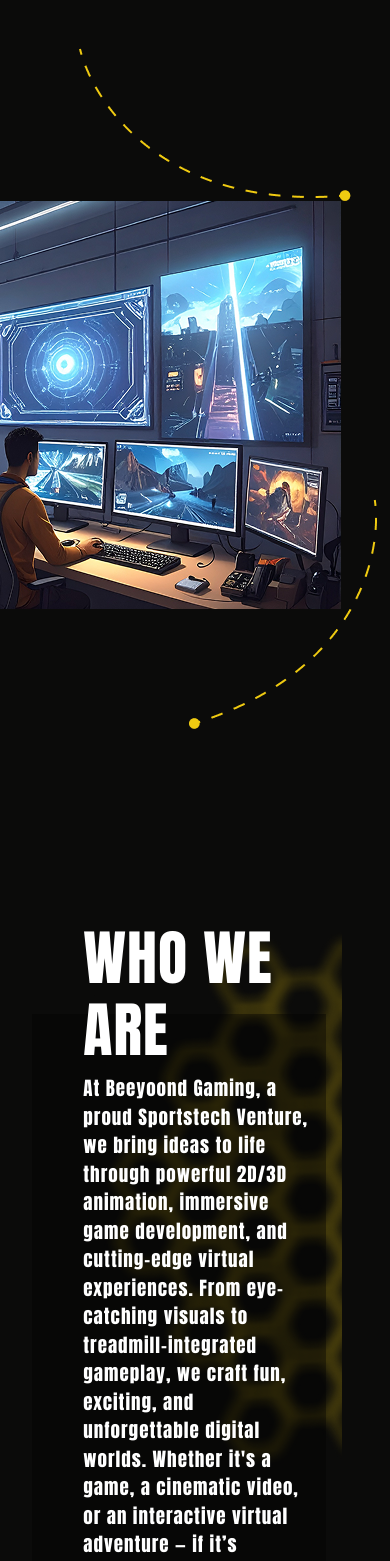
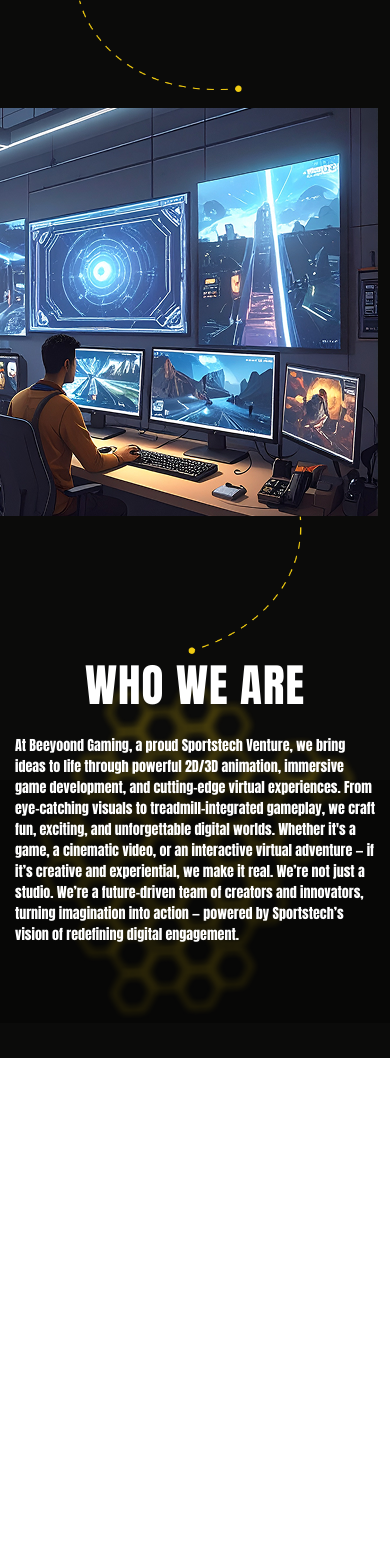
Before and after one commit to Kaleeswari02/beeyoond, a Next.js app: page /about in a window 390 px wide. Shown: the top 1561 px of the page. After the commit the page ends 1058 px from the top, so only its background shows below. Built offline with nearby package versions, Linux system fonts and the light colour scheme.

Commit message:
responsive works are done

```diff
--- a/src/app/about/page.js
+++ b/src/app/about/page.js
@@ -6,10 +6,10 @@
             <div className="row">
                 <div className="col-xl-6 col-lg-6 col-md-6 col-12">
                     <div className="about-section">
-                        <div className="about-one mt-5">
-                            <img src="/assets/images/arrowr.png" alt=""/>
+                        <div className="about-one mt-xl-5 mt-lg-5 mt-md-5">
+                            <img src="/assets/images/arrowr.png" alt="" className='arrow-size-mobile'/>
                         </div>
-                        <div className="about-two mt-xl-3">
+                        <div className="about-two mt-xl-3 mt-lg-3 mt-md-3 mt-3">
                         {/* <video
                         autoPlay
                         muted
@@ -22,11 +22,11 @@
                             <img src="/assets/images/aboutright.png" alt=""/>
                         </div>
                         <div className="about-three">
-                            <img src="/assets/images/arrowl.png" alt=""/>
+                            <img src="/assets/images/arrowl.png" alt="" className='arrow-size-mobile'/>
                         </div>
                     </div>
                 </div>
-                <div className="col-xl-6 col-lg-6 col-md-6 col-12 p-5">
+                <div className="col-xl-6 col-lg-6 col-md-6 col-12 p-xl-5 p-lg-5 p-md-3 p-0">
                     <div className="about-content  mt-xl-5 mt-lg-5 mt-md-5">
                         <div className="content  mt-xl-5 mt-lg-5 mt-md-5">
                             <h2 className="about-head mt-xl-5 mt-lg-5 mt-md-5 ">Who We Are</h2>
--- a/src/app/globals.css
+++ b/src/app/globals.css
@@ -20,7 +20,7 @@
     }
 
     .banner-para {
-        font-size: 12px !important;
+        font-size: 13px !important;
     }
     .banner-btn {
         font-size: 13px !important;
@@ -28,6 +28,60 @@
     }
     #bg-video {
         width: 100% !important;
-        height: 57vh !important;
+        height: 82vh !important;
     }
+    .about-two{
+        padding-right: unset !important;
+    }
+    .about-three {
+        position: relative;
+        left: 0;
+        bottom: 0 !important;
+    }
+    .arrow-size-mobile{
+        width: 60% !important;
+    }
+    .about-content {
+        padding: 1% 0% 21% 0% !important;
+
+      }
+      .about-head {
+        font-size: 45px !important;
+        text-align: center !important;
+      }
+      .about-para {
+        font-size: 14px !important;
+        letter-spacing: unset !important;
+        padding: 15px !important;
+    }
+    .about-content::before {
+        content: "";
+        position: absolute;
+        top: 15vh;
+        right: 0vw !important;
+    }
+    .about-content {
+        background-size: contain !important;
+    }
+    .videoPlaySection{
+        height: unset !important;
+    }
+    .videoHeading{
+        font-size: 45px !important;
+    }
+    .subText{
+        font-size: 12px !important;
+        letter-spacing: 0 !important;
+    }
+    .slick-dots {
+        position: absolute !important;
+        bottom: -30px !important;
+        right: 13vw !important;
+    }
+    .playCircle {
+        width: 80px !important;
+        height: 80px !important;
+        margin: 5% auto 10% auto !important;
+      }
+
 }
--- a/src/app/portfolio/portfolio.module.css
+++ b/src/app/portfolio/portfolio.module.css
@@ -230,3 +230,9 @@
   transform: scale(1.2);
   z-index: 2;
 }
+@media only screen and (min-width: 300px) and (max-width: 450px) {
+  .title {
+    font-size: 45px !important;
+    margin-top: 25px !important;
+  }
+}
--- a/src/app/stats/stats.module.css
+++ b/src/app/stats/stats.module.css
@@ -86,3 +86,8 @@
     gap: 20px;
   }
 }
+@media only screen and (min-width: 300px) and (max-width: 450px) {
+  .statsSection {
+    padding-bottom: 10px !important;
+  }
+}
--- a/src/app/videosection/page.js
+++ b/src/app/videosection/page.js
@@ -48,7 +48,7 @@
                             <h1 className="videoHeading mt-5">
                             WE MAKE IT REAL
                             </h1>
-                            <p className="subText mt-5">
+                            <p className="subText mt-xl-5 mt-lg-5 mt-md-5">
                             Together, let’s explore new worlds, tell unforgettable stories, and push�the boundaries of what gaming can be.
                             </p>
                         </Container>
@@ -75,7 +75,7 @@
                             <h1 className="videoHeading mt-5">
                             WE MAKE IT REAL
                             </h1>
-                            <p className="subText mt-5">
+                            <p className="subText mt-xl-5 mt-lg-5 mt-md-5">
                             Together, let’s explore new worlds, tell unforgettable stories, and push <br/> the boundaries of what gaming can be.
                             </p>
                         </Container>
@@ -102,7 +102,7 @@
                             <h1 className="videoHeading mt-5">
                             WE MAKE IT REAL
                             </h1>
-                            <p className="subText mt-5">
+                            <p className="subText mt-xl-5 mt-lg-5 mt-md-5">
                             Together, let’s explore new worlds, tell unforgettable stories, and push <br/> the boundaries of what gaming can be.
                             </p>
                         </Container>
--- a/src/app/visionmision/page.js
+++ b/src/app/visionmision/page.js
@@ -9,7 +9,7 @@
         <h2 className="text-center mb-5">WE MAKE THE FUTURE</h2>
         <div className="row justify-content-center">
           {/* Vision Card */}
-          <div className="col-12 col-sm-6 col-md-6 col-xl-6 xol-lg-6 p-5">
+          <div className="col-12 col-sm-6 col-md-6 col-xl-6 xol-lg-6 p-xl-5 p-lg-5 p-md-5 p-1 mb-xl-0 mb-lg-0 mb-md-0 mb-5">
          <div className={`${styles.cardBox}`}>
           <img src="/assets/images/vision.png" alt="Vision" className={styles.cardImage} />
           <div className={styles.overlay}>
@@ -23,7 +23,7 @@
           </div>
 
           {/* Mission Card */}
-         <div className="col-12 col-sm-6 col-md-6 col-xl-6 xol-lg-6 p-5">
+         <div className="col-12 col-sm-6 col-md-6 col-xl-6 xol-lg-6 p-xl-5 p-lg-5 p-md-5 p-1">
             <div className={styles.cardBox}>
               <img src="/assets/images/mission.png" alt="Mission" className={styles.cardImage} />
               <div className={styles.overlay}>
--- a/src/app/visionmision/visionmission.module.css
+++ b/src/app/visionmision/visionmission.module.css
@@ -141,3 +141,8 @@
     border-radius: 32px;
   }
 }
+@media only screen and (min-width: 300px) and (max-width: 450px) {
+  .VisionMissionSection h2 {
+    font-size: 45px !important;
+  }
+}
```
